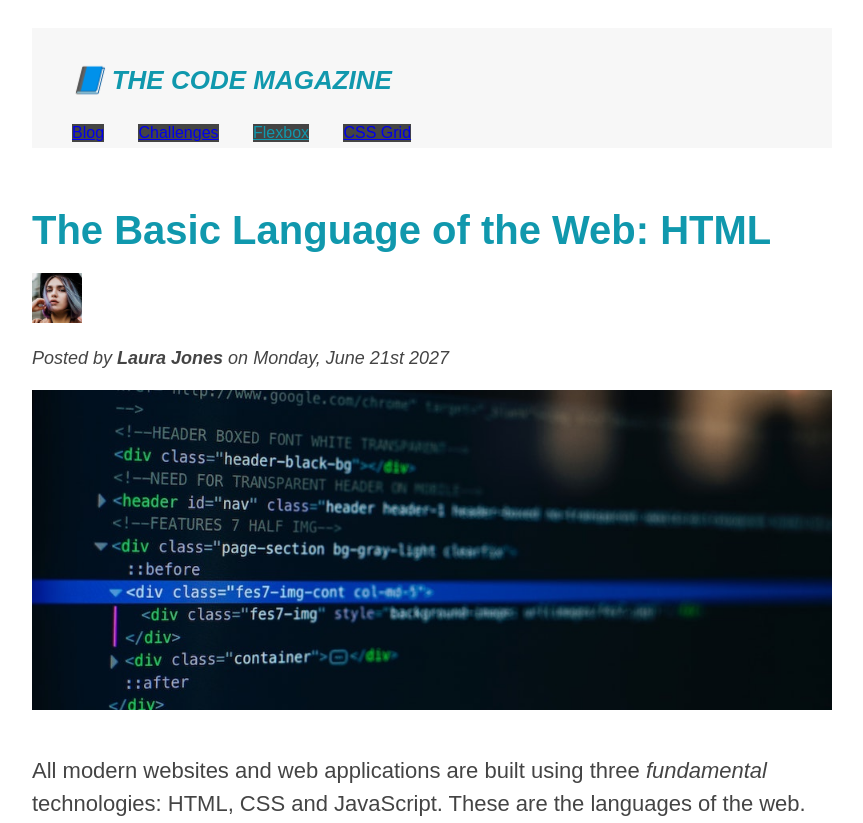
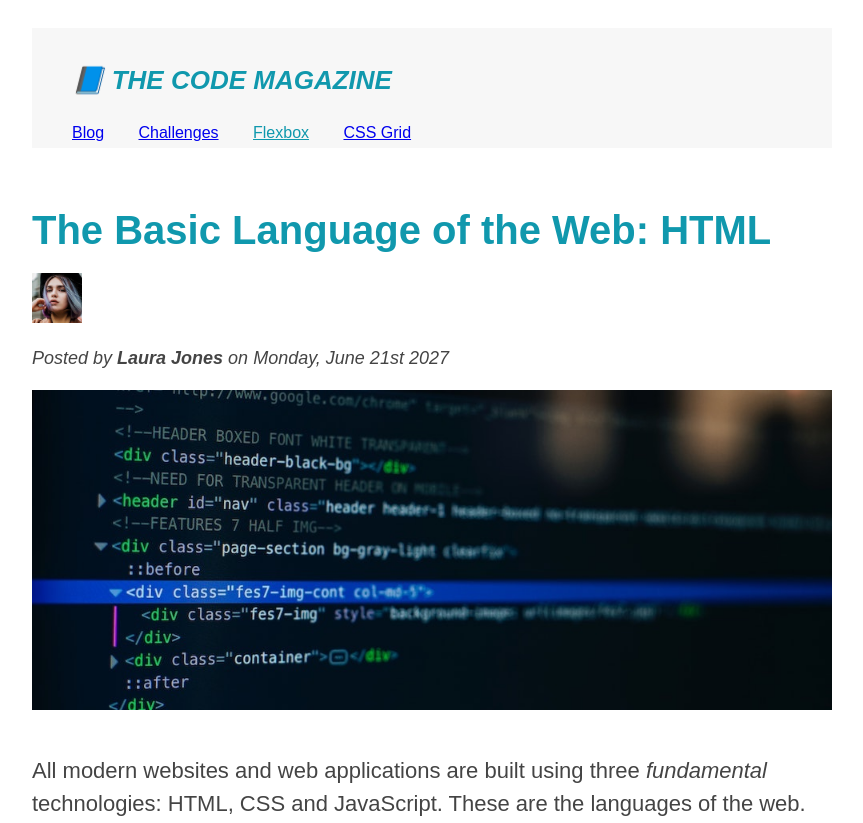
Before and after one commit to pawan-sharma3110/Adding-css, a plain HTML site: page index.html in a window 1280 px wide. Shown: the top 823 px of the page, without its empty margins (208-1071 px from the left). Drawn offline with Linux system fonts and the light colour scheme.

```diff
--- a/style.css
+++ b/style.css
@@ -51,7 +51,6 @@ h4 {
 }
 
 nav a:link {
-    background-color: #444;
     display: inline-block;
     margin-right: 30px;
     margin-top: 10px;
```
